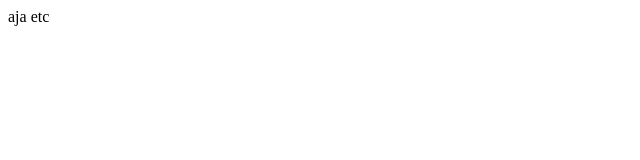
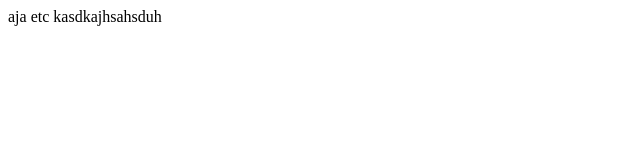
Before and after one commit to BrianT1524/proyectoDemoCursoPrework, a plain HTML site: page index.html in a window 1280 px wide. Shown: the whole page, without its empty margins (0-640 px from the left). Drawn offline with Linux system fonts and the light colour scheme.

Commit message:
agregue aja etc

```diff
--- a/index.html
+++ b/index.html
@@ -7,6 +7,6 @@
     <title>I will be rait bak</title>
 </head>
 <body>
-    aja etc
+    aja etc kasdkajhsahsduh
 </body>
 </html>
```
